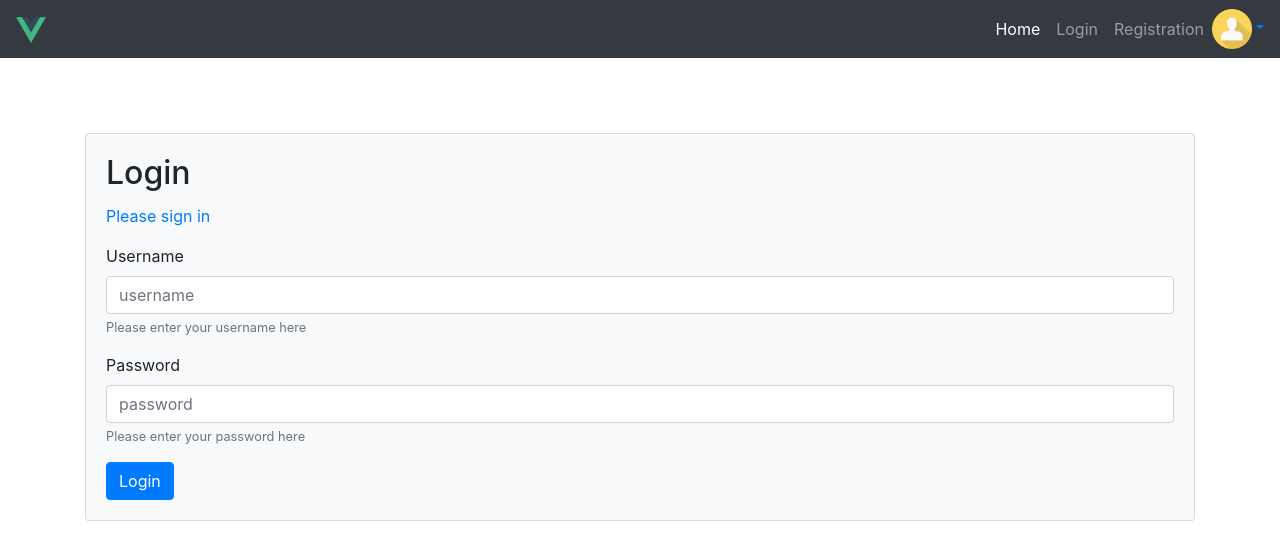
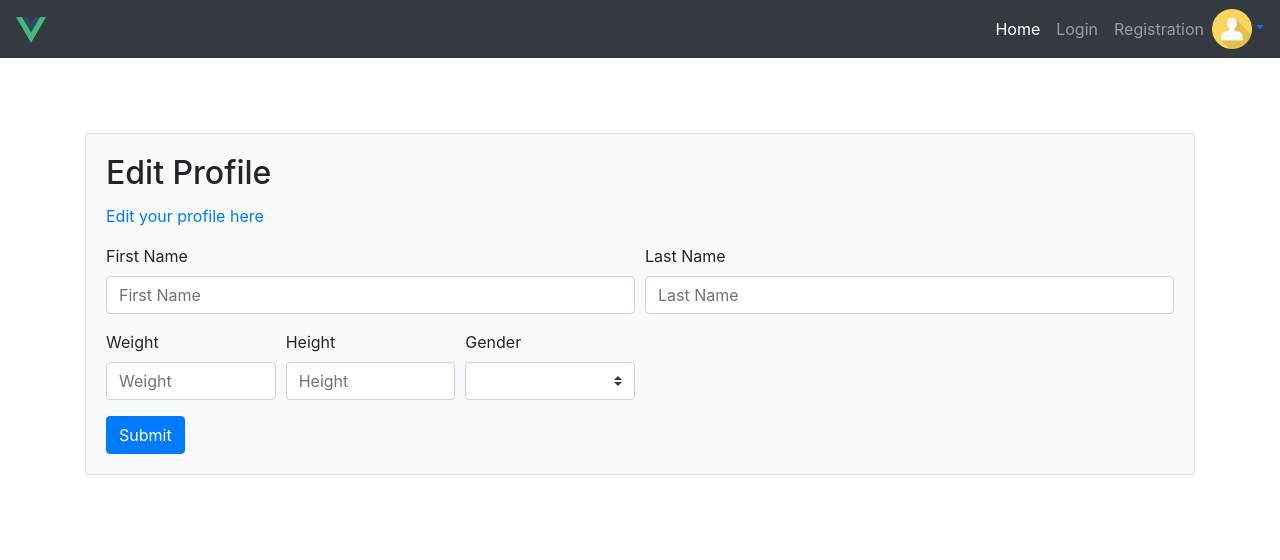
Before and after one commit to ErikHsu/FitTrack, a Vue app: page /editProfile in a window 1280 px wide. Before the commit this address led to /login. Shown: the top 560 px of the page. Built offline with nearby package versions, Linux system fonts and the light colour scheme.

Commit message:
basic edit profile page added

```diff
--- a/package.json
+++ b/package.json
@@ -20,11 +20,11 @@
     "core-js": "^2.5.7",
     "dotenv": "^6.2.0",
     "express": "^4.16.4",
+    "jsonwebtoken": "^8.5.1",
     "mysql": "^2.16.0",
+    "toastr": "^2.1.4",
     "vue": "^2.6.6",
-    "vue-router": "^3.0.1",
-    "jsonwebtoken": "^8.5.1",
-    "toastr": "^2.1.4"
+    "vue-router": "^3.0.1"
   },
   "devDependencies": {
     "@vue/cli-plugin-babel": "^3.5.0",
--- a/src/router.js
+++ b/src/router.js
@@ -2,7 +2,10 @@ import Vue from 'vue'
 import Router from 'vue-router'
 import Home from './views/Home.vue'
 import Register from './views/Register.vue'
-import Login from './views/Login.vue';
+import Login from './views/Login.vue'
+import EditProfile from './views/EditProfile.vue'
+
+
 import { Globals } from '@/models/api';
 
 Vue.use(Router)
@@ -35,16 +38,22 @@ const router = new Router({
             path: '/login',
             name: 'login',
             component: Login
+        },
+        //Edit Profile
+        {
+            path:'/editProfile',
+            name: 'editProfile',
+            component: EditProfile
         }
     ]
 })
 
 router.beforeEach((to, from, next)=>{
     console.log({ to, from });
-    const publicRoutes = ['home', 'login', 'register'];
+    const publicRoutes = ['home', 'login', 'register', 'editProfile'];
     if(!publicRoutes.includes( to.name ) && !Globals.user){
         Globals.redirectRoute = { name: to.name, path: to.path, params: to.params, query: to.query, hash: to.hash  }
-        return next('login');
+        return next('home');
     }
     next();
 })
--- /dev/null
+++ b/src/views/EditProfile.vue
@@ -0,0 +1,106 @@
+<template>
+    <div class="card bg-light">
+        <div class="card-body">
+            <h2 class="card-title">Edit Profile</h2>
+            <div class="card-text">
+                <p class="text-primary">Edit your profile here</p>
+                <form @submit.prevent="submit">
+                    <div class="form-row">
+                        <!-- First Name -->
+                        <div class="form-group col-md-6">
+                            <label for="fName">First Name</label>
+                            <input
+                                type="text"
+                                class="form-control"
+                                v-model="data.fName"
+                                name="fName"
+                                id="fName"
+                                aria-describedby="helpfName"
+                                placeholder="First Name"
+                            >
+                        </div>
+                        <div class="form-group col-md-6">
+                            <label for="lName">Last Name</label>
+                            <input
+                                type="text"
+                                class="form-control"
+                                v-model="data.lName"
+                                name="lName"
+                                id="lName"
+                                aria-describedby="helplName"
+                                placeholder="Last Name"
+                            >
+                        </div>
+                    </div>
+                    <div class="form-row">
+                        <!-- Weight -->
+                        <div class="form-group col-md-2">
+                            <label for="Weight">Weight</label>
+                            <input
+                                type="text"
+                                class="form-control"
+                                v-model="data.weight"
+                                name="weight"
+                                id="weight"
+                                aria-describedby="helpWeight"
+                                placeholder="Weight"
+                            >
+                        </div>
+                        <!-- Height -->
+                        <div class="form-group col-md-2">
+                            <label for="Height">Height</label>
+                            <input
+                                type="text"
+                                class="form-control"
+                                v-model="data.height"
+                                name="height"
+                                id="height"
+                                aria-describedby="helpHeight"
+                                placeholder="Height"
+                            >
+                        </div>
+                        <!-- Gender -->
+                        <div class="form-group col-md-2">
+                            <label for="Gender">Gender</label>
+
+                            <select class="custom-select" v-model="data.gender">
+                                <option hidden>Choose your gender</option>
+                                <option>Male</option>
+                                <option>Female</option>
+                                <option>Other</option>
+                            </select>
+                        </div>
+                    </div>
+                    <button type="submit" class="btn btn-primary">Submit</button>
+                </form>
+            </div>
+        </div>
+
+        <div class="card border-success" v-if="newUser">
+            <div class="card-body">
+                <h4 class="card-title">Congrats! You've Registered</h4>
+                <p class="card-text">{{newUser.FirstName}} {{newUser.LastName}}</p>
+            </div>
+        </div>
+    </div>
+</template>
+
+
+<script>
+import { Globals } from "@/models/api";
+import { Register } from "@/models/users";
+import toastr from "toastr";
+
+export default {
+    data: () => ({
+        data: {},
+        newUser: null
+    }),
+    methods: {
+        async submit() {}
+    }
+};
+</script>
+
+<style>
+</style>
```
Also changed, not shown: src/models/peoples.js (added), 2 other files (tests, documents, lock files or other folders).
